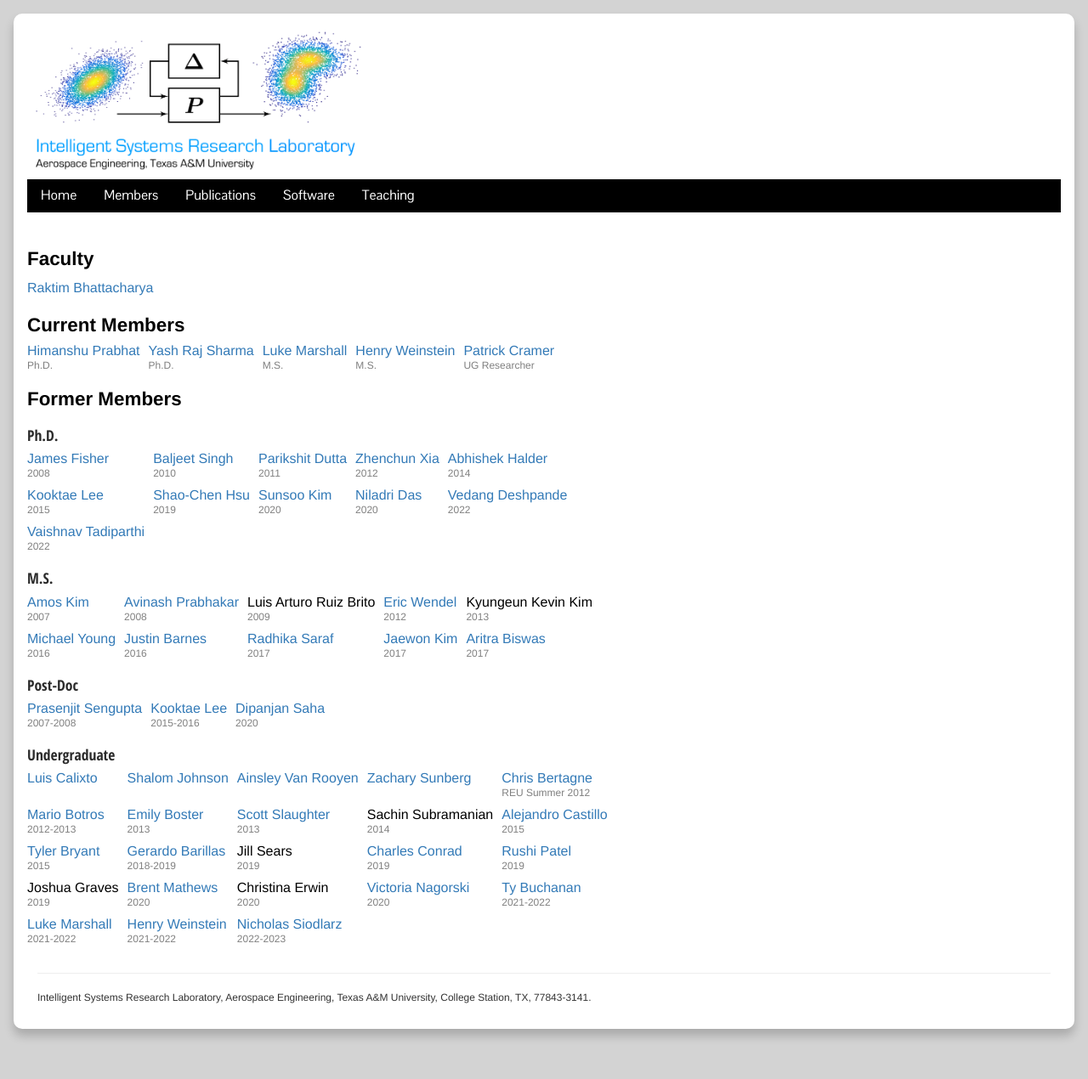
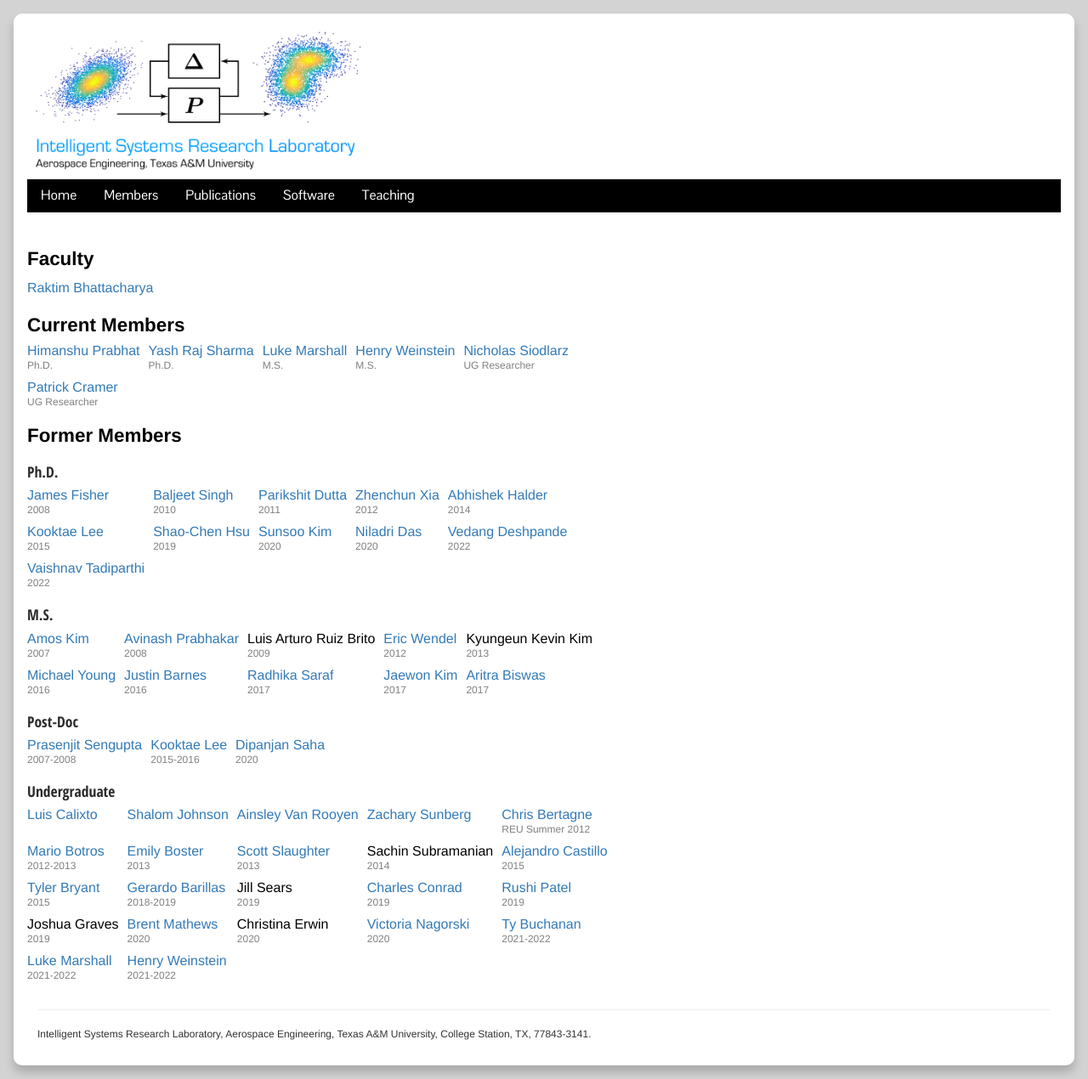
Before and after one commit to isrlab/isrlab.github.io, a Jekyll site: the page built from 02 members.md, in a window 1280 px wide. Shown: the whole page at 85% size. Built offline with Jekyll 4.4.1, drawn with Linux system fonts in a browser that asks for light colours; nearby versions of some CDN libraries; before the commit the page ends 1227 px from its top, so only the background shows below that.

Commit message:
Update 02 members.md

```diff
--- a/02 members.md
+++ b/02 members.md
@@ -14,6 +14,7 @@
   <div><a href ="https://www.linkedin.com/in/yash-raj-sharma-874835140/"> Yash Raj Sharma </a><br> <year>Ph.D.</year></div>
   <div><a href ="https://www.linkedin.com/in/luke-m-marshall/"> Luke Marshall </a><br> <year>M.S.</year></div>
   <div><a href ="https://www.linkedin.com/in/henryweinstein/"> Henry Weinstein </a><br> <year>M.S.</year></div>
+      <div><a href ="https://www.linkedin.com/in/nicholas-siodlarz-a79901204"> Nicholas Siodlarz </a><br> <year>UG Researcher</year></div>
   <div><a href ="https://www.linkedin.com/in/patrick-cramer-7060a31b8/"> Patrick Cramer </a><br> <year>UG Researcher</year></div>
 </div>
 
@@ -80,5 +81,4 @@
       <div><a href ="https://www.linkedin.com/in/ty-buchanan/"> Ty Buchanan </a><br> <year>2021-2022</year></div>
       <div><a href ="https://www.linkedin.com/in/luke-m-marshall/"> Luke Marshall </a><br> <year>2021-2022</year></div>
   <div><a href ="https://www.linkedin.com/in/henryweinstein/"> Henry Weinstein </a><br> <year>2021-2022</year></div>
-    <div><a href ="https://www.linkedin.com/in/nicholas-siodlarz-a79901204"> Nicholas Siodlarz </a><br> <year>2022-2023</year></div>
     </div>
```
